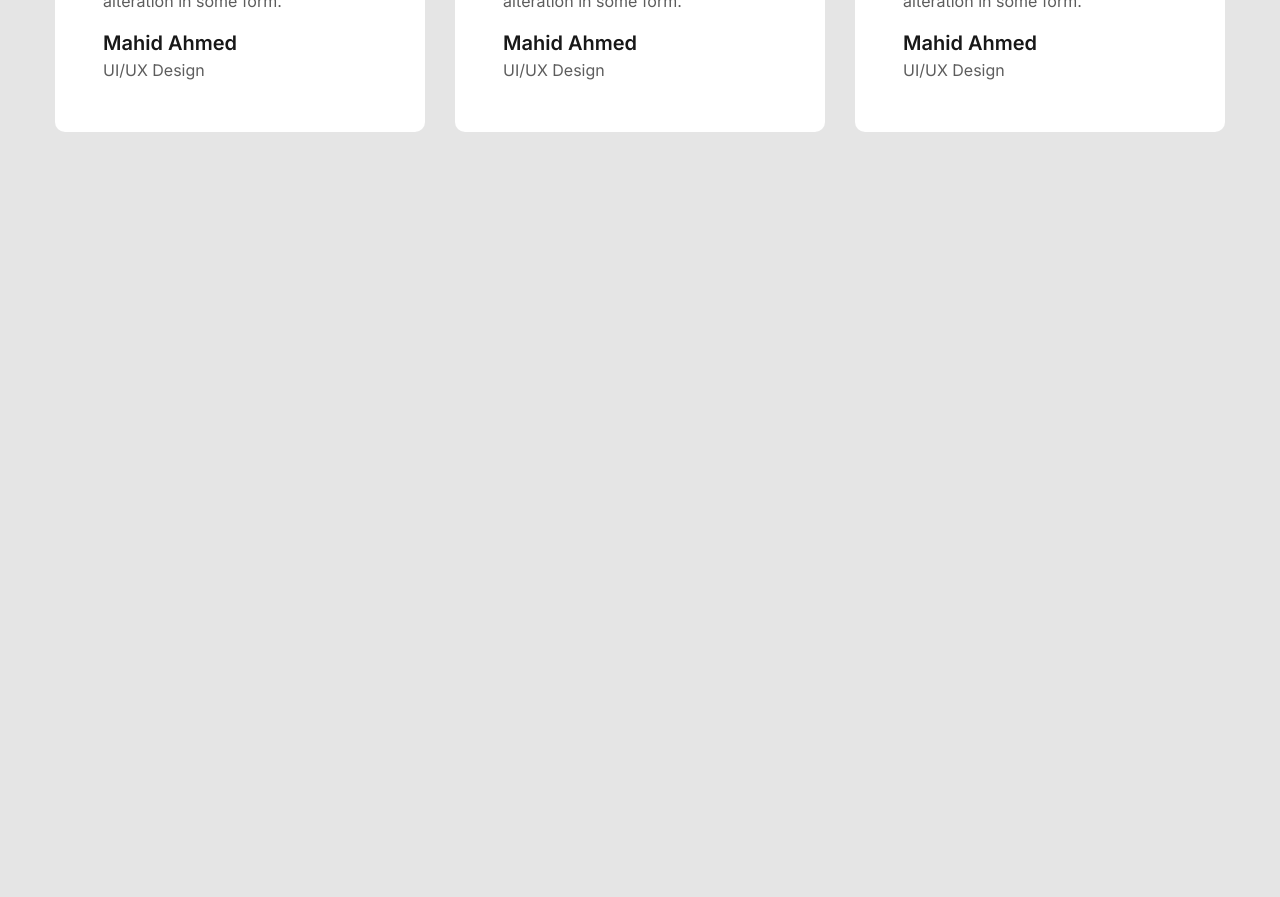
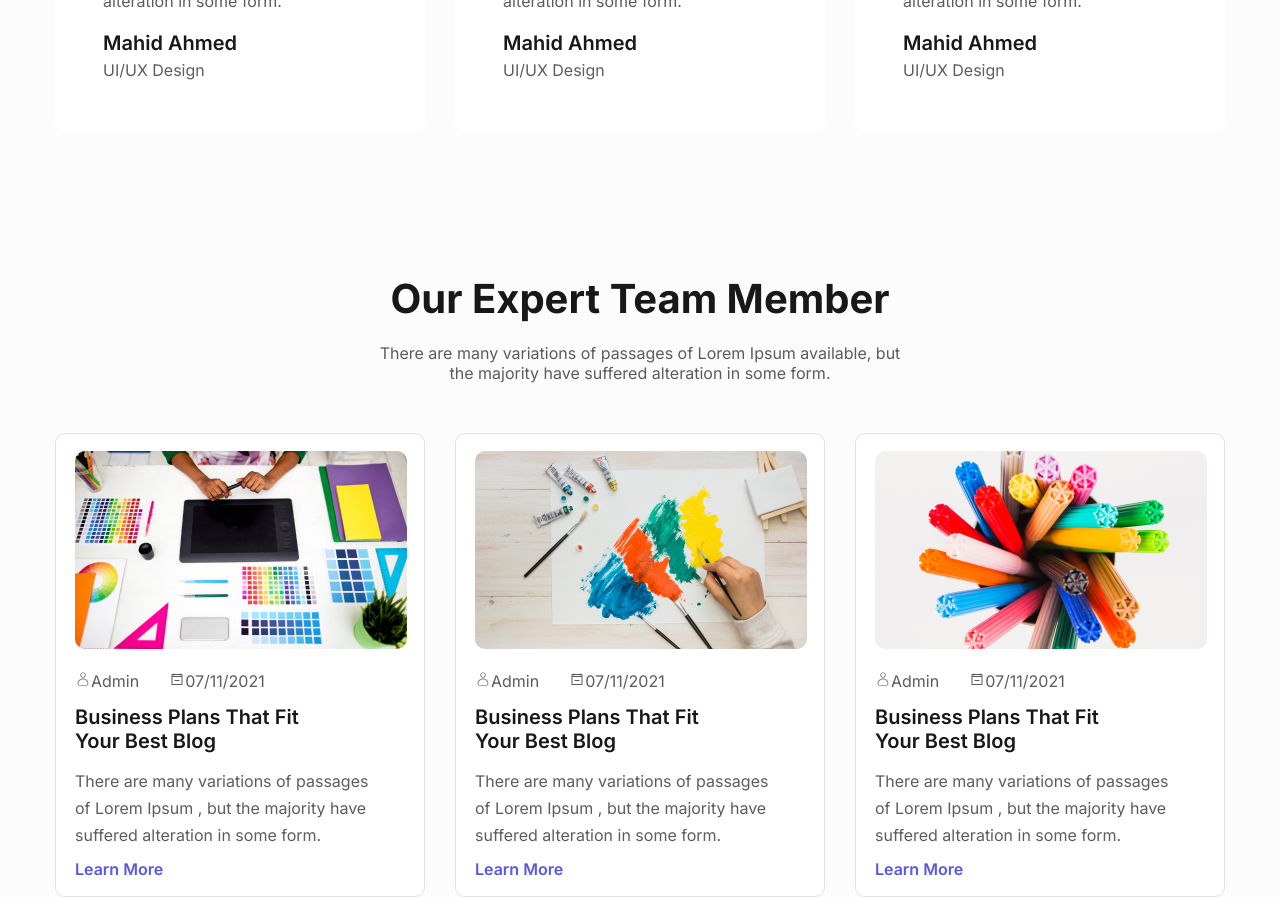
Before and after one commit to ps-sifat/First-React-Project-Creative, a React (Vite) app: page / in a window 1280 px wide. Shown: the part 4320-5217 px from the top of the page. Before the commit the page ends 4452 px from the top, so only its background shows below. Built offline with nearby package versions, Linux system fonts and the light colour scheme.

Commit message:
News part done

```diff
--- a/src/App.jsx
+++ b/src/App.jsx
@@ -5,6 +5,7 @@ import Service from "./Component/Service/Service";
 import Protfolio from "./Component/Protfolio/Portfolio";
 import Member from "./Component/Member/Member";
 import Customer from "./Component/Customer/Customer";
+import News from "./Component/News/News";
 const App = () => {
   return (
     <div>
@@ -14,6 +15,7 @@ const App = () => {
       <Protfolio />
       <Member />
       <Customer />
+      <News />
     </div>
   );
 };
--- a/src/Component/Customer/Customer.css
+++ b/src/Component/Customer/Customer.css
@@ -1,11 +1,3 @@
-:root {
-    --main_blue_color: #5956E8;
-    --primary_text_color: #181818;
-    --inter: "Inter", sans-serif;
-}
-
-
-
 #customerPart {
     padding-top: 142px;
 }
--- /dev/null
+++ b/src/Component/News/News.css
@@ -0,0 +1,101 @@
+:root {
+    --main_blue_color: #5956E8;
+    --primary_text_color: #181818;
+    --inter: "Inter", sans-serif;
+}
+
+
+
+#newsPart {
+    padding-top: 142px;
+}
+
+.newsPart__title {
+    text-align: center;
+}
+
+.newsPart__header {
+    font-size: 40px;
+    font-family: var(--inter);
+    font-weight: 700;
+    color: var(--primary_text_color);
+    margin-bottom: 20px;
+}
+
+.newsPart__ditails {
+    font-size: 16px;
+    font-family: var(--inter);
+    font-weight: 400;
+    color: var(--primary_text_color);
+    opacity: 70%;
+    max-width: 542px;
+    margin: 0 auto;
+}
+
+.allNews {
+    display: flex;
+    column-gap: 30px;
+    margin-top: 50px;
+
+}
+
+.newsCard {
+    max-width: 370px;
+    border-radius: 10px;
+    border: 1px solid #E3E3E3;
+    padding: 17px 19px;
+    background: #fff;
+}
+
+.newsCard__img {
+    object-fit: cover;
+    border-radius: 10px;
+}
+
+.imgDetails {
+    margin-top: 19px;
+    display: flex;
+    color: #5D5D5D;
+    align-content: center;
+    column-gap: 30px;
+}
+
+.imgDetails__name {
+    font-size: 16px;
+    font-weight: 400;
+    font-family: var(--inter);
+    line-height: 27px;
+}
+
+.admin {
+    margin-right: 10px;
+    font-size: 18px;
+}
+
+.newsCard__title {
+    max-width: 271px;
+    font-size: 20px;
+    font-family: var(--inter);
+    font-weight: 600;
+    color: var(--primary_text_color);
+    margin-top: 10px;
+}
+
+.newsCard__summary {
+    max-width: 300px;
+    font-size: 16px;
+    font-family: var(--inter);
+    font-weight: 400;
+    color: #5D5D5D;
+    line-height: 27px;
+    margin-top: 15px;
+}
+
+.newsCard__btn {
+    max-width: 300px;
+    font-size: 16px;
+    font-family: var(--inter);
+    font-weight: 600;
+    color: var(--main_blue_color);
+    margin-top: 10px;
+}
--- /dev/null
+++ b/src/Component/News/News.jsx
@@ -0,0 +1,94 @@
+import React from "react";
+import "./News.css";
+import newsImg01 from "../../assets/newsImg01.png";
+import newsImg02 from "../../assets/newsImg02.png";
+import newsImg03 from "../../assets/newsImg03.png";
+import { CiUser } from "react-icons/ci";
+import { LiaCalendarMinus } from "react-icons/lia";
+const News = () => {
+  const allNews = [
+    {
+      id: 1,
+      newsImg: newsImg01,
+      adminName: "Admin",
+      date: "07/11/2021",
+      adminLogo: <CiUser />,
+      dateLogo: <LiaCalendarMinus />,
+      title: "Business Plans That Fit Your Best Blog",
+      description: `There are many variations of passages of Lorem Ipsum , but the
+                majority have suffered alteration in some form.`,
+      newsBtn: "Learn More",
+    },
+    {
+      id: 2,
+      newsImg: newsImg02,
+      adminName: "Admin",
+      date: "07/11/2021",
+      adminLogo: <CiUser />,
+      dateLogo: <LiaCalendarMinus />,
+      title: "Business Plans That Fit Your Best Blog",
+      description: `There are many variations of passages of Lorem Ipsum , but the
+                majority have suffered alteration in some form.`,
+      newsBtn: "Learn More",
+    },
+    {
+      id: 3,
+      newsImg: newsImg03,
+      adminName: "Admin",
+      date: "07/11/2021",
+      adminLogo: <CiUser />,
+      dateLogo: <LiaCalendarMinus />,
+      title: "Business Plans That Fit Your Best Blog",
+      description: `There are many variations of passages of Lorem Ipsum , but the
+                majority have suffered alteration in some form.`,
+      newsBtn: "Learn More",
+    },
+  ];
+  return (
+    <>
+      <div id="newsPart">
+        {/* header  */}
+        <div className="newsPart__title">
+          <div className="newsPart__header">Our Expert Team Member</div>
+          <div className="newsPart__ditails">
+            There are many variations of passages of Lorem Ipsum available, but
+            the majority have suffered alteration in some form.
+          </div>
+        </div>
+        {/* header  */}
+        <div className="container">
+          <div className="allNews">
+            {allNews?.map((item) => (
+              <div className="newsCard" key={item.id}>
+                <picture>
+                  <img
+                    className="newsCard__img"
+                    src={item.newsImg}
+                    alt={item.newsImg}
+                  />
+                </picture>
+                <div className="imgDetails">
+                  <span className="imgDetails__name">
+                    {item.adminLogo}
+                    {item.adminName}
+                  </span>
+                  <span className="imgDetails__name">
+                    {item.dateLogo}
+                    {item.date}
+                  </span>
+                </div>
+                <h3 className="newsCard__title">{item.title} </h3>
+                <p className="newsCard__summary">{item.description}</p>
+                <a className="newsCard__btn" href="#">
+                  {item.newsBtn}
+                </a>
+              </div>
+            ))}
+          </div>
+        </div>
+      </div>
+    </>
+  );
+};
+
+export default News;
--- a/src/index.css
+++ b/src/index.css
@@ -53,7 +53,7 @@ span {
 }
 
 body {
-    background-color: #E5E5E5;
+    background-color: #fcfcfc;
 }
 
 /* =========== common css ========== */
```
